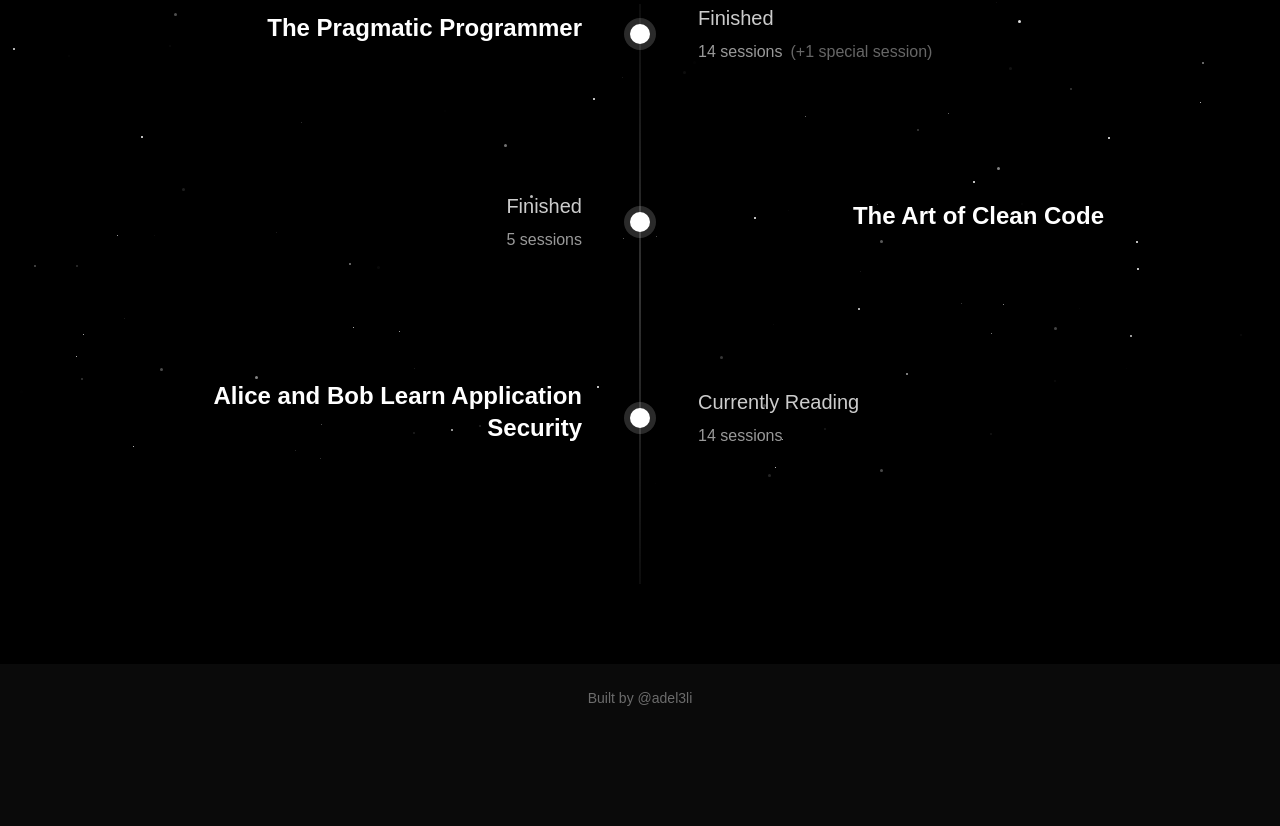
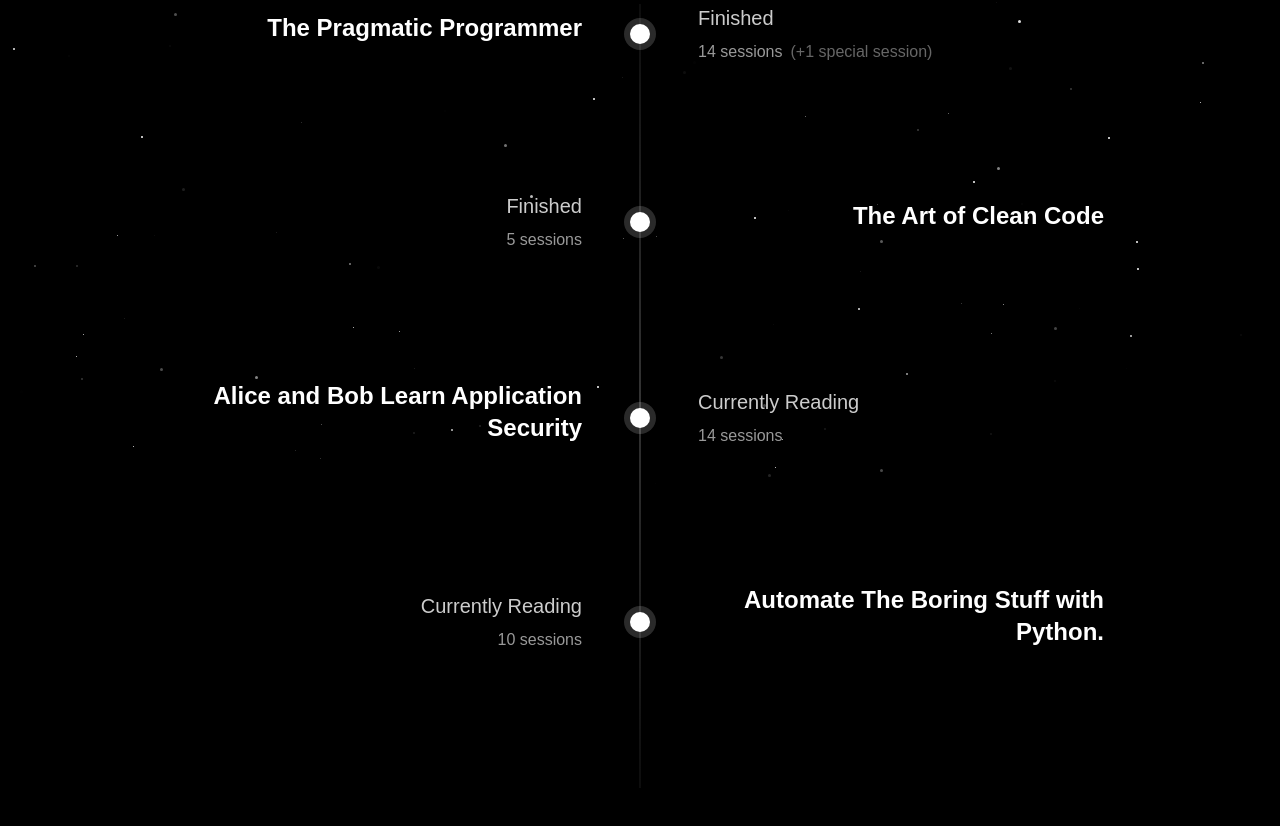
Before and after one commit to adel3li/The-Technical-Book-Club, a Next.js app: page /books in a window 1280 px wide. Shown: the part 312-1138 px from the top of the page. Before the commit the page ends 1044 px from the top, so only its background shows below. Built offline with nearby package versions, Linux system fonts and the light colour scheme.

Commit message:
updating

```diff
--- a/pages/books.js
+++ b/pages/books.js
@@ -17,6 +17,11 @@
     {
       title: "Alice and Bob Learn Application Security",
       sessions: 14,
+      status: "Currently Reading"
+    },
+    {
+      title: "Automate The Boring Stuff with Python.",
+      sessions: 10,
       status: "Currently Reading"
     }
   ];
```
